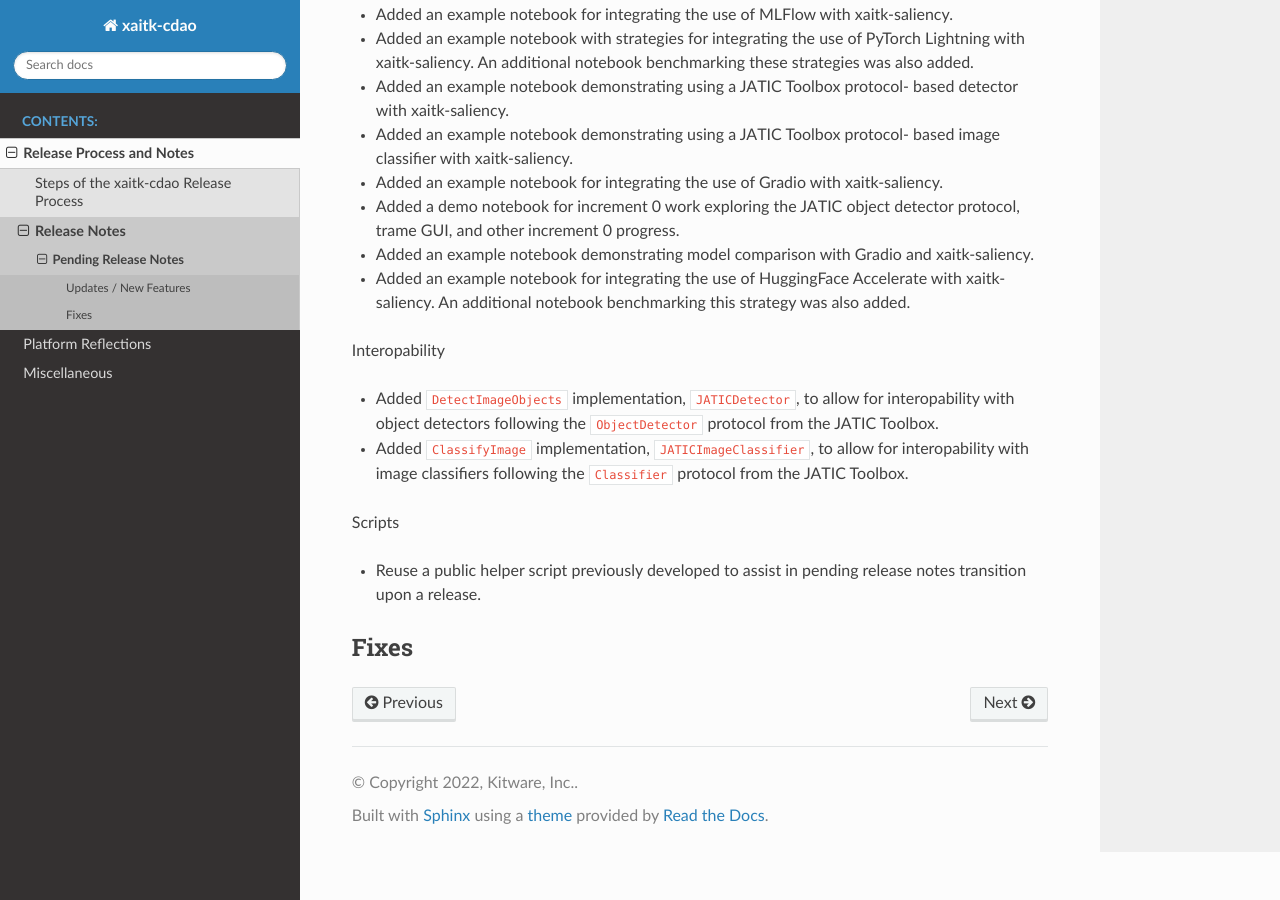
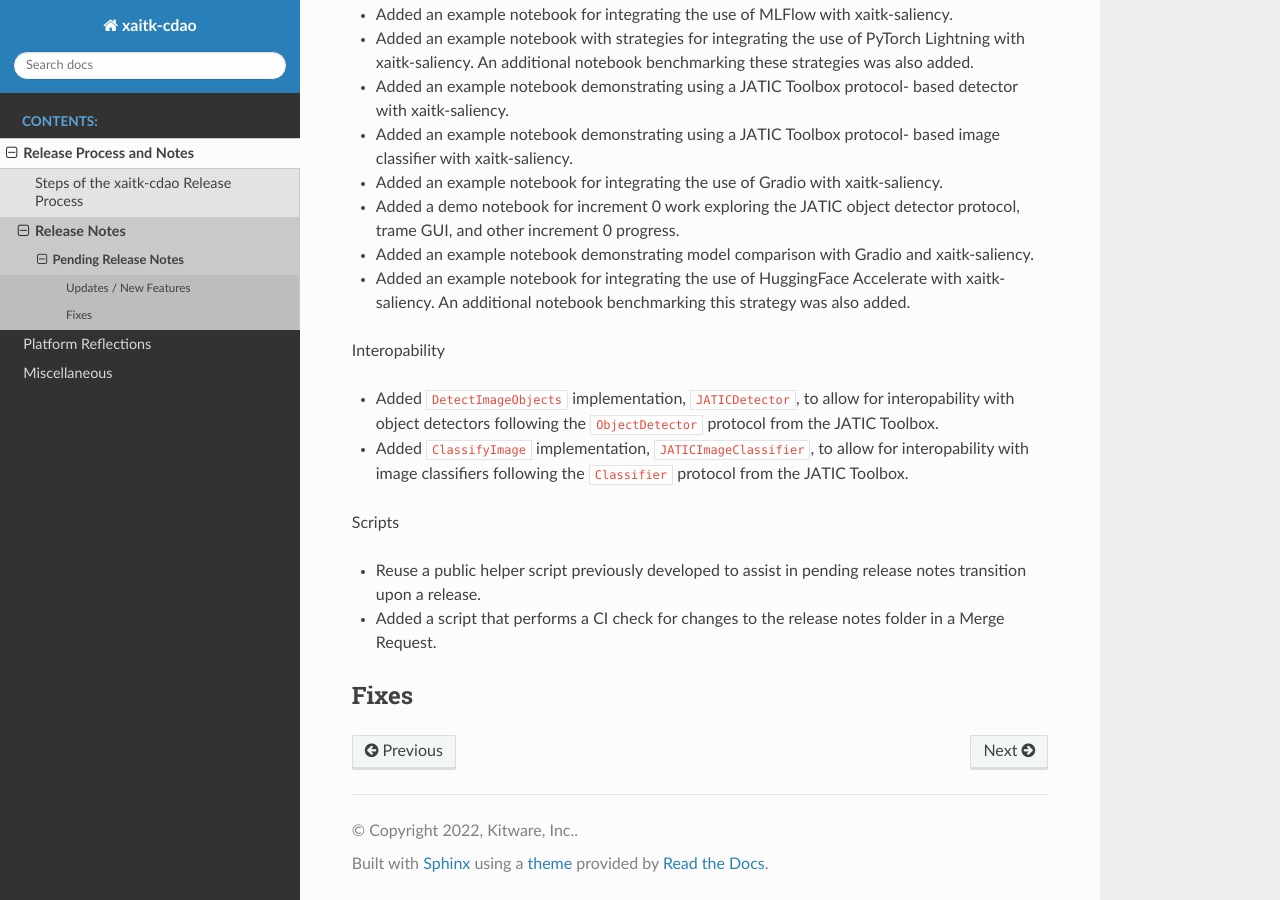
Before and after one commit to Kitware/xaitk-jatic, a Sphinx documentation site: the page built from docs/release_notes/pending_release.rst, in a window 1280 px wide and 900 px high, scrolled down 789 px. Built offline with Sphinx 7.4.7 and the Read the Docs theme 2.0.0, drawn with Linux system fonts in a browser that asks for light colours.

Commit message:
Added updated bash cscript from recent comments

```diff
--- a/docs/release_notes/pending_release.rst
+++ b/docs/release_notes/pending_release.rst
@@ -79,5 +79,8 @@ Scripts
 * Reuse a public helper script previously developed to assist in pending
   release notes transition upon a release.
 
+* Added a script that performs a CI check for changes to the release notes
+  folder in a Merge Request.
+
 Fixes
 -----
```
Also changed, not shown: .gitlab-ci.yml, 1 other file.
